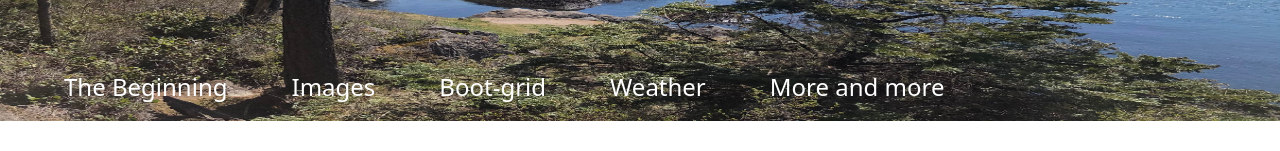
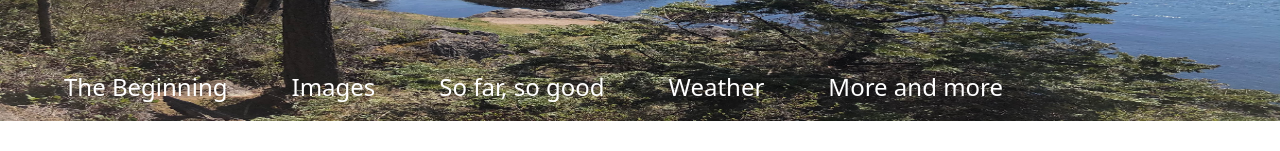
Before and after one commit to StevenM82/wander-nuxt, a Nuxt app: page / in a window 1280 px wide. Shown: the part 279-430 px from the top of the page. Built offline with nearby package versions, Linux system fonts and the light colour scheme.

Commit message:
renamed my boot-grid page and updated the footer links on the default layout

```diff
--- a/layouts/default.vue
+++ b/layouts/default.vue
@@ -18,7 +18,7 @@
           <!-- <nuxt-link> acts like an <a> with the correct href -->
           <li><nuxt-link to="/">The Beginning</nuxt-link></li>
           <li><nuxt-link to="/images">Images</nuxt-link></li>
-          <li><nuxt-link to="/boot-grid">Boot-grid</nuxt-link></li>
+          <li><nuxt-link to="/VanProgress">So far, so good</nuxt-link></li>
           <li><nuxt-link to="/weather">Weather</nuxt-link></li>
           <li>
             <span data-toggle="tooltip" title="Not working yet">
@@ -33,7 +33,7 @@
     <footer class="footer">
       <ul class="footer-nav">
         <li><nuxt-link to="/">The Beginning</nuxt-link></li>
-        <li><a href="#">So far, so good</a></li>
+        <li><nuxt-link to="/VanProgress">So far, so good</nuxt-link></li>
         <li><a href="#">Mistakes and Advice</a></li>
       </ul>
     </footer>
```
Also changed, not shown: pages/VanProgress.vue (renamed from pages/Boot-grid.vue).
